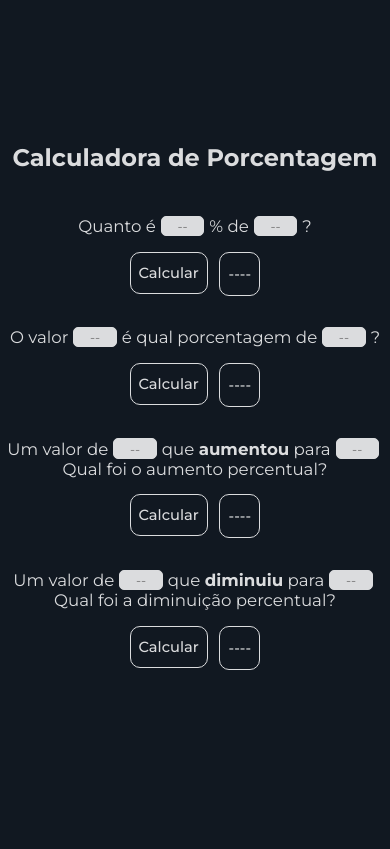
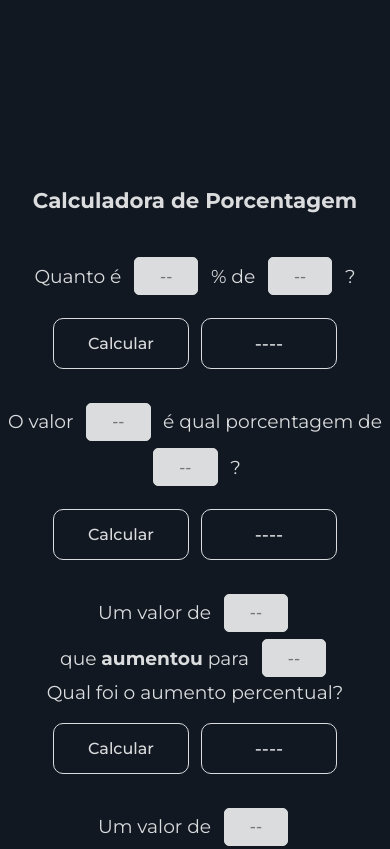
Before and after one commit to schumann7/InvestTools, a plain HTML site: page docs/pages/porcem.html in a window 390 px wide. Shown: the top 849 px of the page. Drawn offline with Linux system fonts and the light colour scheme.

Commit message:
fixed bugs in mobile

```diff
--- a/docs/styles/bazin.css
+++ b/docs/styles/bazin.css
@@ -98,9 +98,24 @@ button:hover {
         margin-top: 6vw;
         width: 36vw;
         height: 6vh;
+        transition: none;
+    }
+
+    button:hover {
+        transition: none;
     }
 
     #limpar{
         margin-left: 8vw;
     }
+
+    h2 {
+        transition: none;
+    }
+
+    h2:hover {
+        transition: none;
+        font-size: 25pt;
+    }
+
 }
--- a/docs/styles/graham.css
+++ b/docs/styles/graham.css
@@ -99,6 +99,11 @@ button:hover {
         margin-top: 6vw;
         width: 36vw;
         height: 6vh;
+        transition: none;
+    }
+
+    button:hover {
+        transition: none;
     }
 
     #limpar{
@@ -108,4 +113,13 @@ button:hover {
     .resultado{
         margin-top: 1vw;
     }
+
+    h2{
+        transition: none;
+    }
+
+    h2:hover {
+        transition: none;
+        font-size: 25pt;
+    }
 }
--- a/docs/styles/juros.css
+++ b/docs/styles/juros.css
@@ -101,6 +101,13 @@ button:hover {
         text-align: center;
         font-size: 14pt;
         padding: 4%;
+        transition: none;
+    }
+
+    button:hover {
+        font-size: 14pt;
+        padding: 4%;
+        transition: none;
     }
 
     .rightBtn{
@@ -124,5 +131,10 @@ button:hover {
 
     h2{
         margin: 0% 1%;
+        transition: none;
+    }
+
+    h2:hover {
+        transition: none;
     }
 }
--- a/docs/styles/porcem.css
+++ b/docs/styles/porcem.css
@@ -12,13 +12,13 @@ section {
     align-items: center;
     justify-content: center;
     flex-direction: column;
-    height: 100vh;
+    height: 140vh;
 }
 
 label,
 span {
     font-weight: 400;
-    font-size: 12.5pt;
+    font-size: 18pt;
 }
 
 .input-group {
@@ -39,14 +39,15 @@ a {
 h2 {
     color: #dbdcde;
     font-weight: 700;
-    font-size: 18pt;
-    margin: 0% 0% 10% 0%;
+    font-size: 24pt;
+    margin: 0% 0% 12% 0%;
     transition: ease-in 0.5s;
+    text-align: center;
 }
 
 h2:hover {
     transition: ease-in 0.5s;
-    font-size: 19pt;
+    font-size: 26pt;
 }
 
 .input-group {
@@ -61,12 +62,14 @@ input {
     font-family: 'Montserrat', sans-serif;
     text-align: center;
     border-radius: 5px;
-    width: 4vw;
+    width: 5vw;
+    height: 4vh;
     background-color: #dbdcde;
     color: #111821;
     border: solid 1px #dbdcde;
-    padding: .3%;
     margin: 0% .5%;
+    font-size: 15pt;
+    font-weight: 500;
 }
 
 button {
@@ -78,10 +81,12 @@ button {
     text-align: center;
     border-radius: 10px;
     transition: ease-in 0.5s;
-    width: 7vw;
-    height: 5vh;
-    font-size: 11pt;
+    width: 8vw;
+    height: 7vh;
+    font-size: 14pt;
     font-weight: 500;
+    padding: 0;
+    box-sizing: border-box;
 }
 
 button:hover {
@@ -89,43 +94,80 @@ button:hover {
     transition: ease-in 0.5s;
 }
 
-p {
-    font-size: 11pt;
-    font-weight: 500;
-    text-align: center;
-}
-
 .resultado {
     display: flex;
     align-items: center;
     justify-content: center;
     border: solid 1px #dbdcde;
-    margin-left: 1%;
-    width: 6vw;
-    height: 5vh;
     border-radius: 10px;
+    margin-left: 2%;
+    width: 8vw;
+    height: 7vh;
+    padding: 0;
+    box-sizing: border-box;
+}
+
+p {
+    font-size: 14pt;
+    font-weight: 500;
 }
 
 @media screen and (max-width: 555px) {
+    section {
+        margin: 0;
+        width: 98%;
+        padding: 1%;
+        overflow-x: hidden;
+    }
+
+    label,
+    span {
+        font-size: 14pt;
+        margin: 0 1%;
+    }
+
+    .input-group {
+        margin: 2% 0;
+        flex-wrap: wrap;
+        justify-content: center;
+    }
+
     input {
-        width: 10vw;
-        margin: 0% 1%;
+        width: 15vw;
+        margin: 1% 2%;
+        font-size: 12pt;
+        height: 4vh;
     }
 
     button {
-        width: 20vw;
+        width: 35vw;
+        height: 6vh;
+        font-size: 12pt;
+        margin: 2% 0;
     }
 
     .resultado {
-        width: 10vw;
+        width: 35vw;
+        height: 6vh;
         margin-left: 3%;
+        font-size: 12pt;
     }
 
     h2 {
-        margin-bottom: 12%;
+        font-size: 16pt;
+        margin: 5% 0 10%;
+        text-align: center;
+        transition: none;
+    }
+
+    h2:hover {
+        transition: none;
     }
 
     .center {
-        margin: 4% 0% 8% 0%;
+        margin: 3% 0 6%;
+        display: flex;
+        justify-content: center;
+        align-items: center;
     }
 }
--- a/docs/styles/styles.css
+++ b/docs/styles/styles.css
@@ -80,6 +80,12 @@ button:hover {
     .investtools {
         font-size: 36pt;
         margin-bottom: 5%;
+        transition: none;
+    }
+
+    .investtools:hover {
+        transition: none;
+        font-size: 36pt;
     }
 
     button {
@@ -89,11 +95,22 @@ button:hover {
         font-size: 14pt;
     }
 
+    button:hover {
+        font-size: 14pt;
+        transition: none;
+        padding: 4% 2% 4% 2%;
+    }
+
     .buttons{
         margin-bottom: 3%;
     }
 
     span{
         font-size: 18pt;
+        transition: none;
     }
-}
+
+    span:hover{
+        font-size: 18pt;
+        transition: none;
+    }}
```
